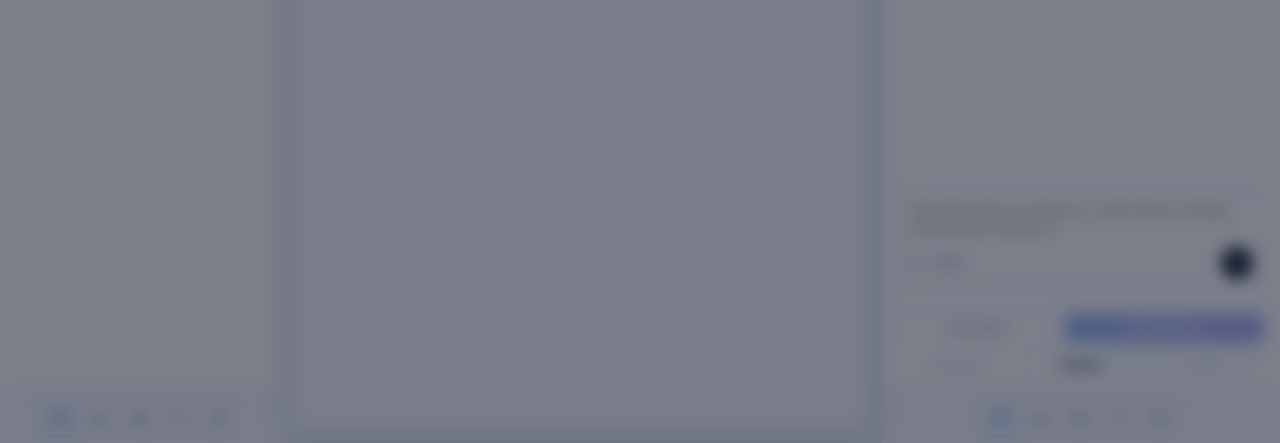
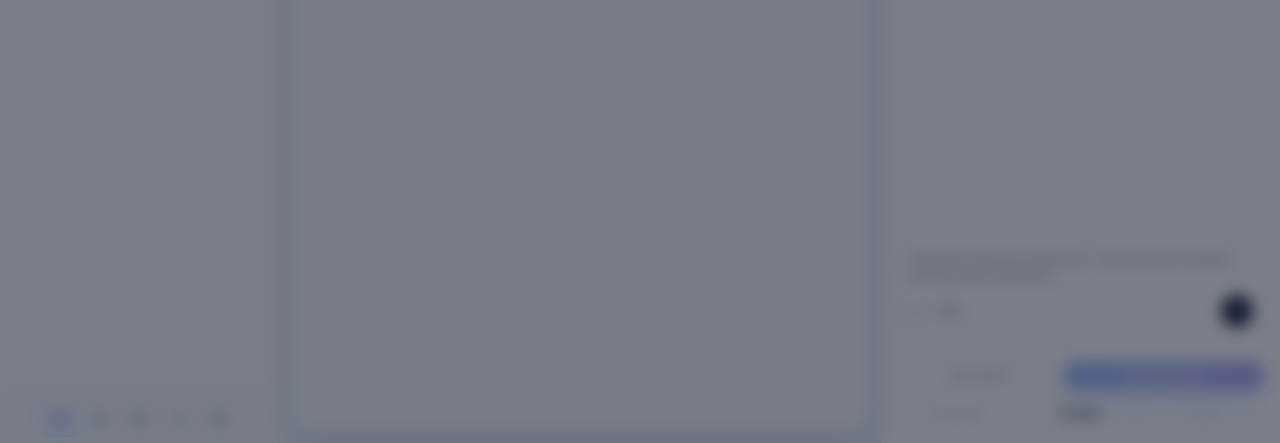
Before and after one commit to pakabbas/genAI, a FastAPI app: page / in a window 1280 px wide. Shown: the part 2157-2600 px from the top of the page. Run offline with FastAPI, Linux system fonts and the light colour scheme; data that the repository does not hold is empty.

Commit message:
Remove duplicate canvas tools footer from the right panel.
Co-authored-by: Cursor <cursoragent@cursor.com>

```diff
--- a/app/main.py
+++ b/app/main.py
@@ -41,7 +41,7 @@ _root_path = str(_settings["app_root_path"])
 app = FastAPI(
     title="GenAI Diagram Studio",
     description="AI-powered diagram designer with project storage and canvas export API",
-    version="2.6.8",
+    version="2.6.9",
 )
 
 # Public read APIs for client canvas demos (no API key). CORS enabled for integration testing.
--- a/static/js/designer/app.js
+++ b/static/js/designer/app.js
@@ -1,7 +1,7 @@
 // Cache-bust every module — app.js?v= alone is not enough; browsers cache bare imports.
-import { DIAGRAM_TYPE_LABELS, SAMPLE_DIAGRAMS } from "./diagram-types.js?v=2.6.8";
-import { DiagramCanvas } from "./canvas.js?v=2.6.8";
-import { normalizeDiagram } from "./normalize.js?v=2.6.8";
+import { DIAGRAM_TYPE_LABELS, SAMPLE_DIAGRAMS } from "./diagram-types.js?v=2.6.9";
+import { DiagramCanvas } from "./canvas.js?v=2.6.9";
+import { normalizeDiagram } from "./normalize.js?v=2.6.9";
 
 (() => {
   const APP_ROOT = document.querySelector('meta[name="app-root"]')?.content || "";
--- a/static/js/designer/canvas.js
+++ b/static/js/designer/canvas.js
@@ -1,4 +1,4 @@
-import { defaultNodeSize, nextId } from "./diagram-types.js?v=2.6.8";
+import { defaultNodeSize, nextId } from "./diagram-types.js?v=2.6.9";
 
 const GRID = 20;
 const MIN_ZOOM = 0.25;
--- a/templates/index.html
+++ b/templates/index.html
@@ -11,7 +11,7 @@
   <link rel="preconnect" href="https://fonts.googleapis.com" />
   <link rel="preconnect" href="https://fonts.gstatic.com" crossorigin />
   <link href="https://fonts.googleapis.com/css2?family=Inter:wght@400;500;600;700&family=JetBrains+Mono:wght@400;500&display=swap" rel="stylesheet" />
-  <link rel="stylesheet" href="{{ root_path }}/static/css/style.css?v=2.6.8" />
+  <link rel="stylesheet" href="{{ root_path }}/static/css/style.css?v=2.6.9" />
 </head>
 <body>
   <div class="ambient ambient-a"></div>
@@ -237,27 +237,6 @@
           </div>
         </div>
       </div>
-
-      <footer class="canvas-tools-footer" aria-label="Canvas tools">
-        <div class="tool-row tool-row-icons">
-          <button type="button" class="tool-btn tool-btn-icon is-active" id="selectTool" title="Select" aria-label="Select">
-            <svg viewBox="0 0 24 24" fill="none" stroke="currentColor" stroke-width="2" aria-hidden="true"><path d="M4 4l7 16 2-7 7-2z"/></svg>
-          </button>
-          <button type="button" class="tool-btn tool-btn-icon" id="panTool" title="Pan — drag canvas (Space, Alt, middle-click)" aria-label="Pan">
-            <svg viewBox="0 0 24 24" fill="none" stroke="currentColor" stroke-width="2" aria-hidden="true"><path d="M12 2v20M2 12h20"/><path d="M12 2l-2 3M12 2l2 3M12 22l-2-3M12 22l2-3M2 12l3-2M2 12l3 2M22 12l-3-2M22 12l-3 2"/></svg>
-          </button>
-          <button type="button" class="tool-btn tool-btn-icon" id="duplicateBtn" title="Duplicate" aria-label="Duplicate">
-            <svg viewBox="0 0 24 24" fill="none" stroke="currentColor" stroke-width="2" aria-hidden="true"><rect x="8" y="8" width="12" height="12" rx="2"/><path d="M4 16V6a2 2 0 0 1 2-2h10"/></svg>
-          </button>
-          <button type="button" class="tool-btn tool-btn-icon" id="undoBtn" title="Undo (Ctrl+Z)" aria-label="Undo">
-            <svg viewBox="0 0 24 24" fill="none" stroke="currentColor" stroke-width="2" aria-hidden="true"><path d="M9 14L4 9l5-5"/><path d="M4 9h11a5 5 0 0 1 0 10h-1"/></svg>
-          </button>
-          <button type="button" class="tool-btn tool-btn-icon tool-btn-danger" id="deleteBtn" title="Delete" aria-label="Delete">
-            <svg viewBox="0 0 24 24" fill="none" stroke="currentColor" stroke-width="2" aria-hidden="true"><path d="M3 6h18M8 6V4h8v2M6 6l1 14h10l1-14"/></svg>
-          </button>
-        </div>
-        <p class="connect-hint" id="connectHint" hidden>Connect: click source, then target</p>
-      </footer>
     </aside>
   </main>
 
@@ -482,6 +461,6 @@
     </div>
   </div>
 
-  <script type="module" src="{{ root_path }}/static/js/designer/app.js?v=2.6.8"></script>
+  <script type="module" src="{{ root_path }}/static/js/designer/app.js?v=2.6.9"></script>
 </body>
 </html>
```
Also changed, not shown: static/js/designer/normalize.js.
